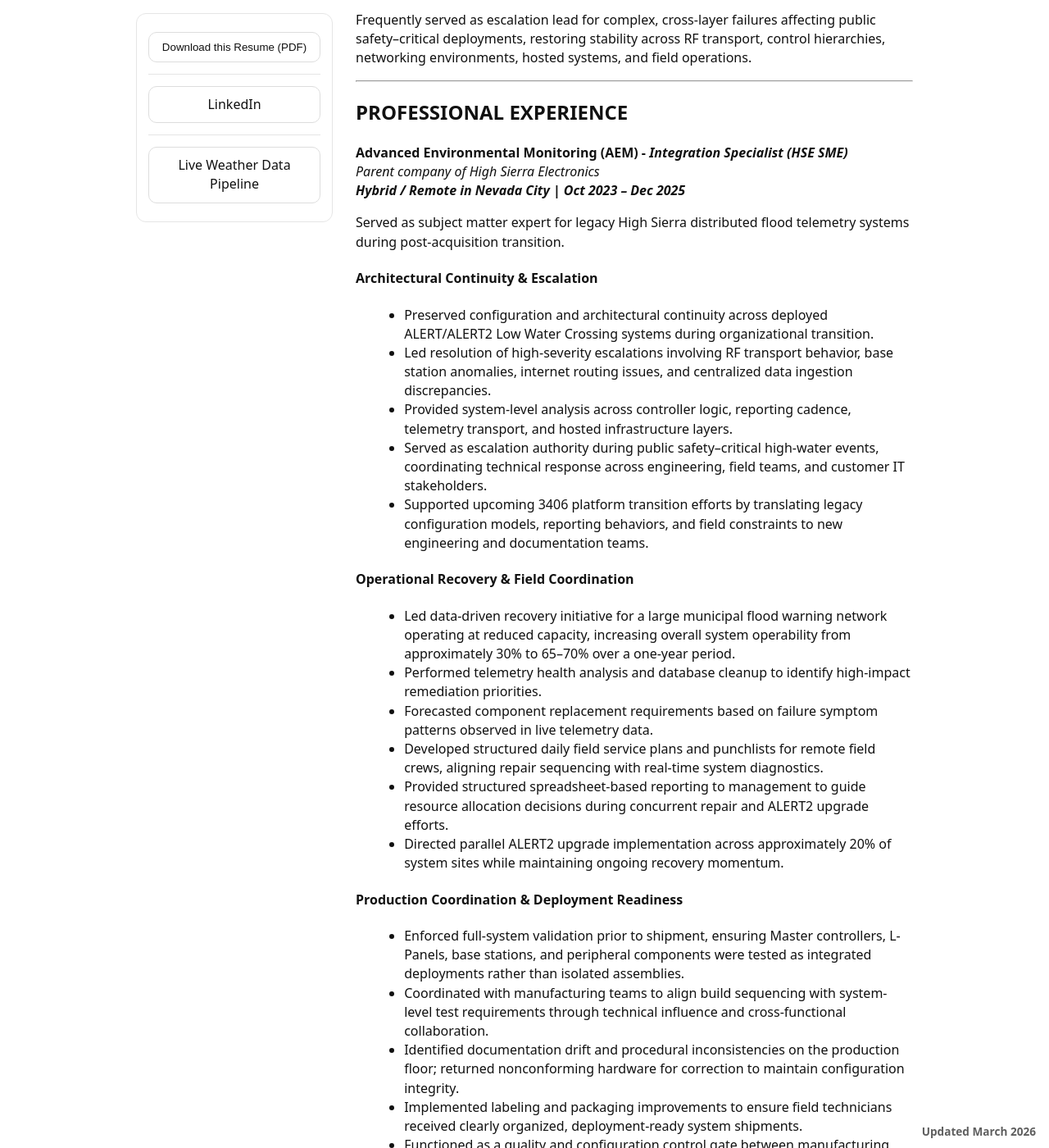
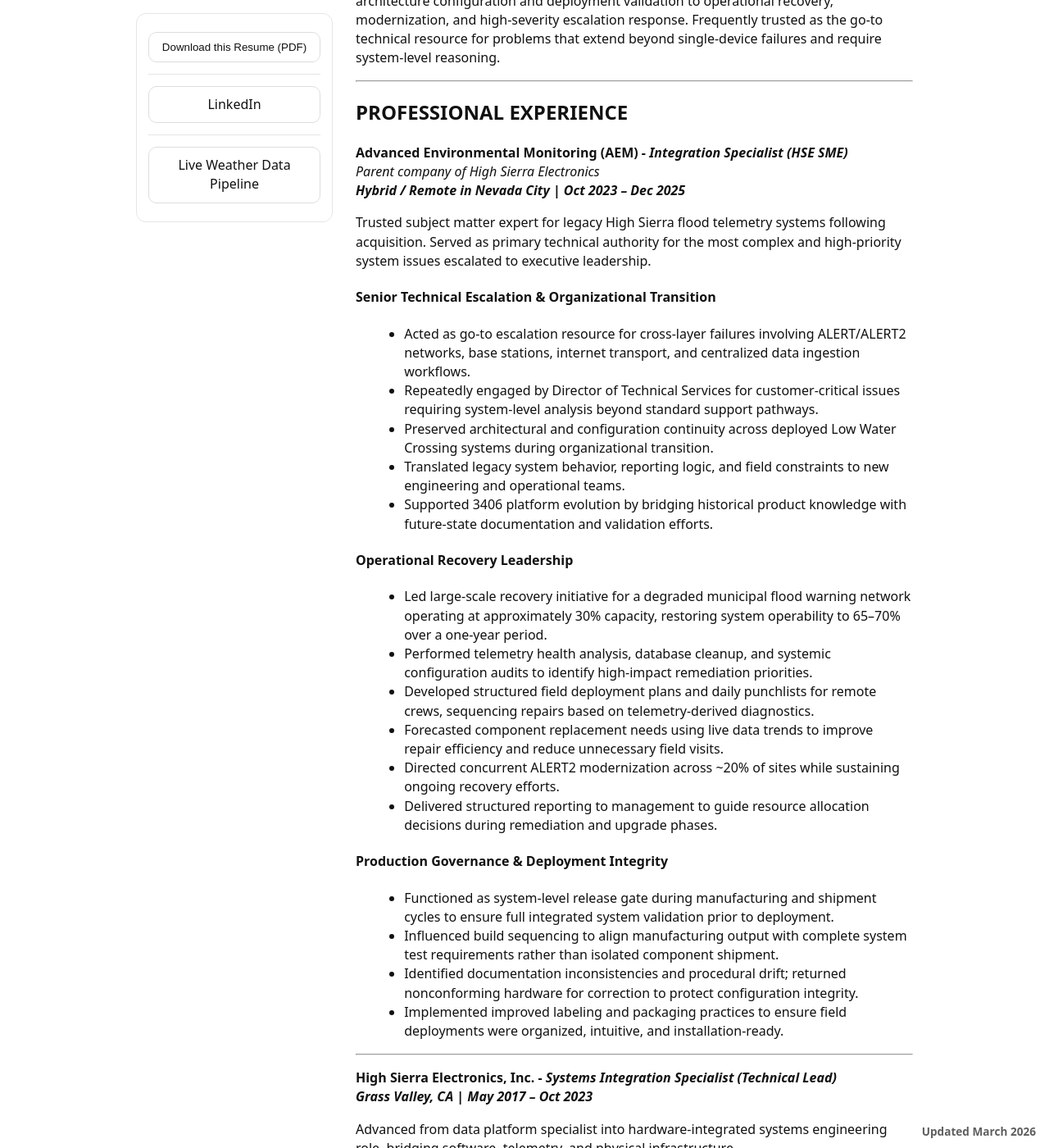
Before and after one commit to jostagirl/PublicResume, a Jekyll site: the page built from v/WWG/index.md, in a window 1280 px wide and 1400 px high, scrolled down 382 px. Shown: the whole window at 82% size. Built offline with Jekyll 4.4.1, drawn with Linux system fonts in a browser that asks for light colours; our own code applies the rules of GitHub Pages for plain Markdown files; some of the changed text lies outside the part shown.

Commit message:
Publish resume site update

```diff
--- a/v/WWG/index.md
+++ b/v/WWG/index.md
@@ -13,10 +13,9 @@ Nevada City, CA<br/>
 
 ### PROFESSIONAL SUMMARY
 
-Systems integration engineer with 13 years of experience supporting municipal and county flood warning infrastructure. Deep understanding of distributed telemetry and control architecture spanning HSE 3306 product family controllers, two-way ALERT/ALERT2 Master/Remote networks, base stations, repeaters, internet transport, cellular communications, and centralized data ingestion workflows.
+Systems integration engineer specializing in distributed flood warning and environmental telemetry systems. I solve complex, cross-layer system failures that span controller logic, RF transport, networking environments, and centralized data platforms.
 
-Frequently served as escalation lead for complex, cross-layer failures affecting public safety–critical deployments, restoring stability across RF transport, control hierarchies, networking environments, hosted systems, and field operations.
-
+Over 13 years, I have supported the full lifecycle of municipal flood infrastructure — from architecture configuration and deployment validation to operational recovery, modernization, and high-severity escalation response. Frequently trusted as the go-to technical resource for problems that extend beyond single-device failures and require system-level reasoning.
 
 ---
 
@@ -25,80 +24,74 @@ Frequently served as escalation lead for complex, cross-layer failures affecting
 *Parent company of High Sierra Electronics*
 ***Hybrid / Remote in Nevada City | Oct 2023 – Dec 2025***
 
-Served as subject matter expert for legacy High Sierra distributed flood telemetry systems during post-acquisition transition.
+Trusted subject matter expert for legacy High Sierra flood telemetry systems following acquisition. Served as primary technical authority for the most complex and high-priority system issues escalated to executive leadership.
 
-#### Architectural Continuity & Escalation
+#### Senior Technical Escalation & Organizational Transition
 
-- Preserved configuration and architectural continuity across deployed ALERT/ALERT2 Low Water Crossing systems during organizational transition.
-- Led resolution of high-severity escalations involving RF transport behavior, base station anomalies, internet routing issues, and centralized data ingestion discrepancies.
-- Provided system-level analysis across controller logic, reporting cadence, telemetry transport, and hosted infrastructure layers.
-- Served as escalation authority during public safety–critical high-water events, coordinating technical response across engineering, field teams, and customer IT stakeholders.
-- Supported upcoming 3406 platform transition efforts by translating legacy configuration models, reporting behaviors, and field constraints to new engineering and documentation teams.
+- Acted as go-to escalation resource for cross-layer failures involving ALERT/ALERT2 networks, base stations, internet transport, and centralized data ingestion workflows.
+- Repeatedly engaged by Director of Technical Services for customer-critical issues requiring system-level analysis beyond standard support pathways.
+- Preserved architectural and configuration continuity across deployed Low Water Crossing systems during organizational transition.
+- Translated legacy system behavior, reporting logic, and field constraints to new engineering and operational teams.
+- Supported 3406 platform evolution by bridging historical product knowledge with future-state documentation and validation efforts.
 
-#### Operational Recovery & Field Coordination
+#### Operational Recovery Leadership
 
-- Led data-driven recovery initiative for a large municipal flood warning network operating at reduced capacity, increasing overall system operability from approximately 30% to 65–70% over a one-year period.
-- Performed telemetry health analysis and database cleanup to identify high-impact remediation priorities.
-- Forecasted component replacement requirements based on failure symptom patterns observed in live telemetry data.
-- Developed structured daily field service plans and punchlists for remote field crews, aligning repair sequencing with real-time system diagnostics.
-- Provided structured spreadsheet-based reporting to management to guide resource allocation decisions during concurrent repair and ALERT2 upgrade efforts.
-- Directed parallel ALERT2 upgrade implementation across approximately 20% of system sites while maintaining ongoing recovery momentum.
+- Led large-scale recovery initiative for a degraded municipal flood warning network operating at approximately 30% capacity, restoring system operability to 65–70% over a one-year period.
+- Performed telemetry health analysis, database cleanup, and systemic configuration audits to identify high-impact remediation priorities.
+- Developed structured field deployment plans and daily punchlists for remote crews, sequencing repairs based on telemetry-derived diagnostics.
+- Forecasted component replacement needs using live data trends to improve repair efficiency and reduce unnecessary field visits.
+- Directed concurrent ALERT2 modernization across ~20% of sites while sustaining ongoing recovery efforts.
+- Delivered structured reporting to management to guide resource allocation decisions during remediation and upgrade phases.
 
-#### Production Coordination & Deployment Readiness
+#### Production Governance & Deployment Integrity
 
-- Enforced full-system validation prior to shipment, ensuring Master controllers, L-Panels, base stations, and peripheral components were tested as integrated deployments rather than isolated assemblies.
-- Coordinated with manufacturing teams to align build sequencing with system-level test requirements through technical influence and cross-functional collaboration.
-- Identified documentation drift and procedural inconsistencies on the production floor; returned nonconforming hardware for correction to maintain configuration integrity.
-- Implemented labeling and packaging improvements to ensure field technicians received clearly organized, deployment-ready system shipments.
-- Functioned as a quality and configuration control gate between manufacturing output and public safety field deployment during organizational transition.
+- Functioned as system-level release gate during manufacturing and shipment cycles to ensure full integrated system validation prior to deployment.
+- Influenced build sequencing to align manufacturing output with complete system test requirements rather than isolated component shipment.
+- Identified documentation inconsistencies and procedural drift; returned nonconforming hardware for correction to protect configuration integrity.
+- Implemented improved labeling and packaging practices to ensure field deployments were organized, intuitive, and installation-ready.
 
 ---
 
 **High Sierra Electronics, Inc. -** ***Systems Integration Specialist (Technical Lead)***
 ***Grass Valley, CA | May 2017 – Oct 2023***
 
-Led integration and lifecycle support of distributed two-way ALERT2 flood warning and low water crossing systems deployed across municipal and county agencies.
+Advanced from data platform specialist into hardware-integrated systems engineering role, bridging software, telemetry, and physical infrastructure.
 
-- Configured and validated Master/Remote control hierarchies for distributed ALERT2 controller networks, including systems exceeding 150 Master stations and associated Remote control sites.
-- Defined timed, event-driven, and command-driven reporting strategies to ensure reliable propagation of telemetry and control data to central base stations.
-- Validated controller output logic for beacon activation, barrier gate control, and warning device signaling under simulated flood conditions prior to field deployment.
-- Investigated and resolved reporting collisions, duplicate transactions, and missing report conditions within distributed telemetry networks.
-- Conducted system-level root cause analysis across dataloggers, VHF radio transport, repeaters, base stations, cellular backhaul, municipal network environments, and centralized data ingestion workflows.
-- Maintained architectural continuity across multi-year renewable municipal contracts, supporting long-term system stability and operational reliability.
+#### Core Architecture & Master/Remote Integration
 
-#### Engineering Support & Product Evolution
+- Configured and validated distributed two-way ALERT2 Master/Remote controller hierarchies across flood warning networks exceeding 150 Master stations and associated Remote control sites.
+- Defined reporting cadence (timed, event-driven, command-driven) to ensure reliable telemetry propagation to base stations and centralized systems.
+- Validated controller output logic for beacon activation, barrier gate control, and warning device signaling under simulated field conditions.
+- Conducted system-level troubleshooting across dataloggers, VHF transport, repeaters, cellular backhaul, municipal networks, and centralized data workflows.
+- Maintained architectural stability across multi-year renewable municipal contracts.
 
-- Executed hardware refresh and integration update for 5492 camera add-on supporting 3306/3582 Master controller platforms.
-- Identified and validated drop-in replacement camera hardware for obsolescence mitigation.
-- Modified controller programming to support updated hardware integration requirements.
-- Updated integration documentation and test procedures; formally submitted revisions to document control for production release.
-- Operated as delegated engineering resource under senior engineering oversight due to product knowledge continuity.
+#### Product & Engineering Contribution
+
+- Assumed ownership of 5492 camera add-on hardware refresh initiative under senior engineering oversight.
+- Identified and validated drop-in replacement camera hardware to address component obsolescence.
+- Modified controller programming to support updated integration requirements.
+- Updated technical documentation, test procedures, and release artifacts; submitted formal revisions to document control.
+- Administered and structured the RMA program, introducing system-level tracking and process clarity while gaining hands-on hardware diagnostic expertise.
 
 ---
 
 **High Sierra Electronics, Inc. -** ***Data Services Technician***
 ***Grass Valley, CA | Sep 2012 – May 2017***
 
-Supported hosted environmental telemetry infrastructure and live operational monitoring for distributed municipal networks.
+Hired to become in-house expert for company’s legacy environmental data platform and centralized monitoring systems.
 
-- Monitored real-time flood and system health data via legacy data collection platform, identifying early indicators of component degradation and communication instability.
-- Coordinated directly with remote field technicians to deploy targeted remediation efforts based on telemetry-derived diagnostics.
-- Estimated component replacement requirements using data trend analysis to improve repair efficiency and reduce unnecessary site visits.
-- Maintained on-premise hosted server and network infrastructure supporting centralized data services.
-- Served as internal network administrator for HSE facility, developing foundational expertise in routing, firewall configuration, and secure remote connectivity.
+#### Data Platform & Operational Monitoring Foundation
 
----
+- Became primary internal expert on legacy data collection software; worked directly with vendor on installation, configuration, and issue resolution.
+- Monitored live flood telemetry networks, identifying early indicators of component degradation and communication instability.
+- Coordinated directly with remote field technicians to deploy targeted remediation based on telemetry-derived diagnostics.
+- Performed system health analysis to anticipate hardware replacement needs and reduce reactive support load.
 
-## TECHNICAL FOCUS
+#### IT & Infrastructure Ownership
 
-Distributed Telemetry & Control Architecture
-Flood Warning & Low Water Crossing Systems
-HSE 3306 Product Family Controllers
-Two-Way ALERT / ALERT2 Master/Remote Networks
-Base Station & Repeater Integration
-Centralized Data Collection Platforms
-Cellular Backhaul & Remote Connectivity
-Multi-Layer Escalation & Root Cause Resolution
+- Managed company network infrastructure, including firewall configuration, routing, and secure remote access.
+- Executed two ISP upgrades and migrated internal systems from self-hosted infrastructure to Google Workspace cloud environment to improve remote collaboration and resource management.
+- Served as sole IT administrator supporting engineering, operations, and remote employees.
 
 ---
 
```
